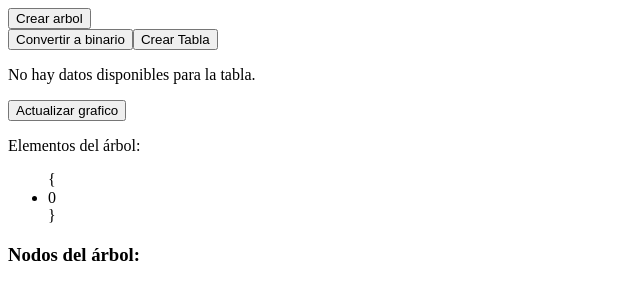
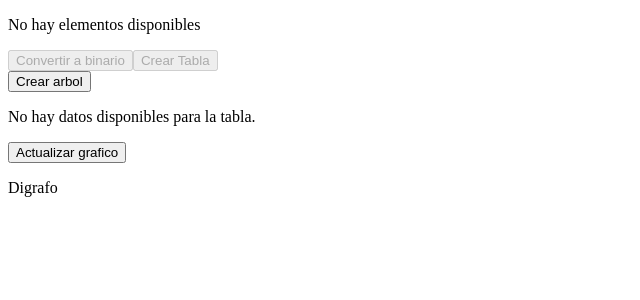
Before and after one commit to JulioXC4/Proyecto-Matem-tica-Discreta, a Next.js app: page / in a window 1280 px wide. Shown: the top 300 px of the page, without its empty margins (0-640 px from the left). Built offline with nearby package versions, Linux system fonts and the light colour scheme.

Commit message:
advances in the design of the application sections

```diff
--- a/app/components/Tree.tsx
+++ b/app/components/Tree.tsx
@@ -9,7 +9,7 @@ import {
 } from "../utils/functions";
 
 const Tree = () => {
-  const [elements, setElements] = useState<number[]>([0]);
+  const [elements, setElements] = useState<number[]>([]);
   const [treeValue, setTreeValue] = useState<number>(0);
   const [rootNode, setRootNode] = useState<Node | null>(null);
   const [table, setTable] = useState<any | null>(null);
@@ -32,20 +32,6 @@ const Tree = () => {
         nodes.push(subNode);
         newRootNode.addNode(subNode);
       } else {
-        /*  if (
-          treeValue === 3 &&
-          i >=
-            newElements.length - ((newElements.length + treeValue) % treeValue)
-        ) {
-          const node = new Node(newElements[i]);
-          nodes.push(node);
-
-          const rootChildren = nodes[1].getChildren();
-          if (rootChildren !== null) {
-            rootChildren[0].addNode(node);
-          }
-          continue;
-        } */
         if (aux <= treeValue * cycle) {
           const node = new Node(newElements[i]);
           nodes.push(node);
@@ -73,27 +59,72 @@ const Tree = () => {
     setTable(table);
   };
 
-  const onSelectTreeValue = (n:number) => {
-    setTreeValue(n)
-  }
+  const onSelectTreeValue = (n: number) => {
+    setTreeValue(n);
+  };
 
   return (
     <div className="flex flex-col justify-around items-center w-full h-full">
       <div className="flex w-full h-full">
         <div className="flex flex-col w-1/2">
-          <InputTreeData onSelectTreeValue={onSelectTreeValue} onGenerateElements={generateElements} />
-          <div>
-            <button type={"button"} onClick={convertToBinary}>
-              Convertir a binario
-            </button>
-            <button type={"button"} onClick={createTable}>
-              Crear Tabla
-            </button>
+          <div className="flex-col justify-around items-center w-full bg-gray-200 p-2">
+            <div className="flex justify-center items-center w-full h-12">
+              {elements.length ? (
+                <div>
+                  <p>Elementos del árbol:</p>
+                  <ul className="flex">
+                    {" { "}
+                    {elements.map((element, index) => (
+                      <li key={index}>
+                        {index === elements.length - 1
+                          ? element
+                          : element + ", "}
+                      </li>
+                    ))}
+                    {" } "}
+                  </ul>
+                </div>
+              ) : (
+                <div>
+                  <p>No hay elementos disponibles</p>
+                </div>
+              )}
+            </div>
+            <div className="flex justify-around items-center w-full bg-gray-200 m-2">
+              <button
+                className={`text-white py-2 px-4 rounded ${
+                  !rootNode
+                    ? "bg-gray-400 cursor-not-allowed"
+                    : "bg-yellow-500 text-white"
+                }`}
+                type={"button"}
+                onClick={convertToBinary}
+                disabled={!rootNode}
+              >
+                Convertir a binario
+              </button>
+              <button
+                className={`text-white py-2 px-4 rounded ${
+                  !rootNode
+                    ? "bg-gray-400 cursor-not-allowed"
+                    : "bg-blue-500 text-white"
+                }`}
+                type={"button"}
+                onClick={createTable}
+                disabled={!rootNode}
+              >
+                Crear Tabla
+              </button>
+            </div>
           </div>
+          <InputTreeData
+            onSelectTreeValue={onSelectTreeValue}
+            onGenerateElements={generateElements}
+          />
           <Table data={table} />
         </div>
         <div className="w-1/2">
-          <TreeDisplay rootNode={rootNode} elements={elements} />
+          <TreeDisplay rootNode={rootNode} />
         </div>
       </div>
     </div>
--- a/app/components/Tree/components/TreeDisplay.tsx
+++ b/app/components/Tree/components/TreeDisplay.tsx
@@ -6,10 +6,9 @@ import { instance } from "@viz-js/viz";
 
 interface TreeDisplayProps {
   rootNode: Node | null;
-  elements: number[] | null;
 }
 
-const TreeDisplay: React.FC<TreeDisplayProps> = ({ rootNode, elements }) => {
+const TreeDisplay: React.FC<TreeDisplayProps> = ({ rootNode }) => {
   const graphRef = useRef<HTMLDivElement>(null);
   const [updated, setUpdated] = useState(false);
   useEffect(() => {
@@ -81,28 +80,14 @@ const TreeDisplay: React.FC<TreeDisplayProps> = ({ rootNode, elements }) => {
     setUpdated(!updated);
   };
   return (
-    <div className="flex flex-col justify-center items-center bg-green-300 w-full h-full">
-      <button onClick={updateRoot}>Actualizar grafico</button>
-      {elements !== null && elements !== undefined ? (
-        <div>
-          <p>Elementos del árbol:</p>
-          <ul className="flex">
-            {" { "}
-            {elements.map((element, index) => (
-              <li key={index}>
-                {index === elements.length - 1 ? element : element + ", "}
-              </li>
-            ))}
-            {" } "}
-          </ul>
-        </div>
-      ) : (
-        <div>
-          <p>No hay elementos disponibles</p>
-        </div>
-      )}
-
-      <h3>Nodos del árbol:</h3>
+    <div className="relative flex flex-col justify-center items-center bg-green-300 w-full h-full">
+      <button
+        className="absolute top-0 left-0 m-2 bg-red-500 text-white font-bold py-2 px-4 rounded"
+        onClick={updateRoot}
+      >
+        Actualizar grafico
+      </button>
+      <p>Digrafo</p>
       <div id="graph" ref={graphRef}></div>
     </div>
   );
```
